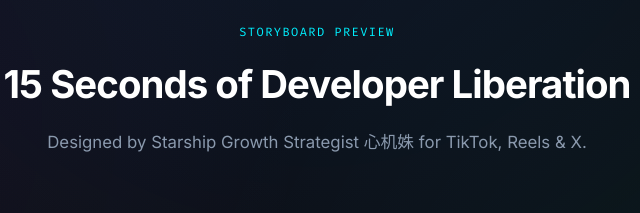
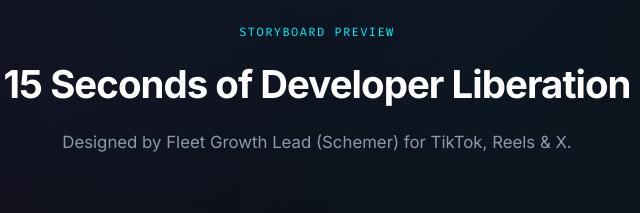
Before and after one commit to fionhua/PocketFleet, a plain HTML site: page landing/index.html in a window 1280 px wide. Shown: the part 2600-2813 px from the top of the page, 323-963 px from the left. Drawn offline with Linux system fonts and the light colour scheme.

Commit message:
chore(i18n): sanitize repository for 100% native English and international open-source standards

```diff
--- a/landing/index.html
+++ b/landing/index.html
@@ -181,7 +181,7 @@
     <div class="section-header">
       <span class="section-tag">STORYBOARD PREVIEW</span>
       <h2>15 Seconds of Developer Liberation</h2>
-      <p>Designed by Starship Growth Strategist 心机姝 for TikTok, Reels & X.</p>
+      <p>Designed by Fleet Growth Lead (Schemer) for TikTok, Reels & X.</p>
     </div>
 
     <div class="story-grid">
```
Also changed, not shown: 6 other files.
